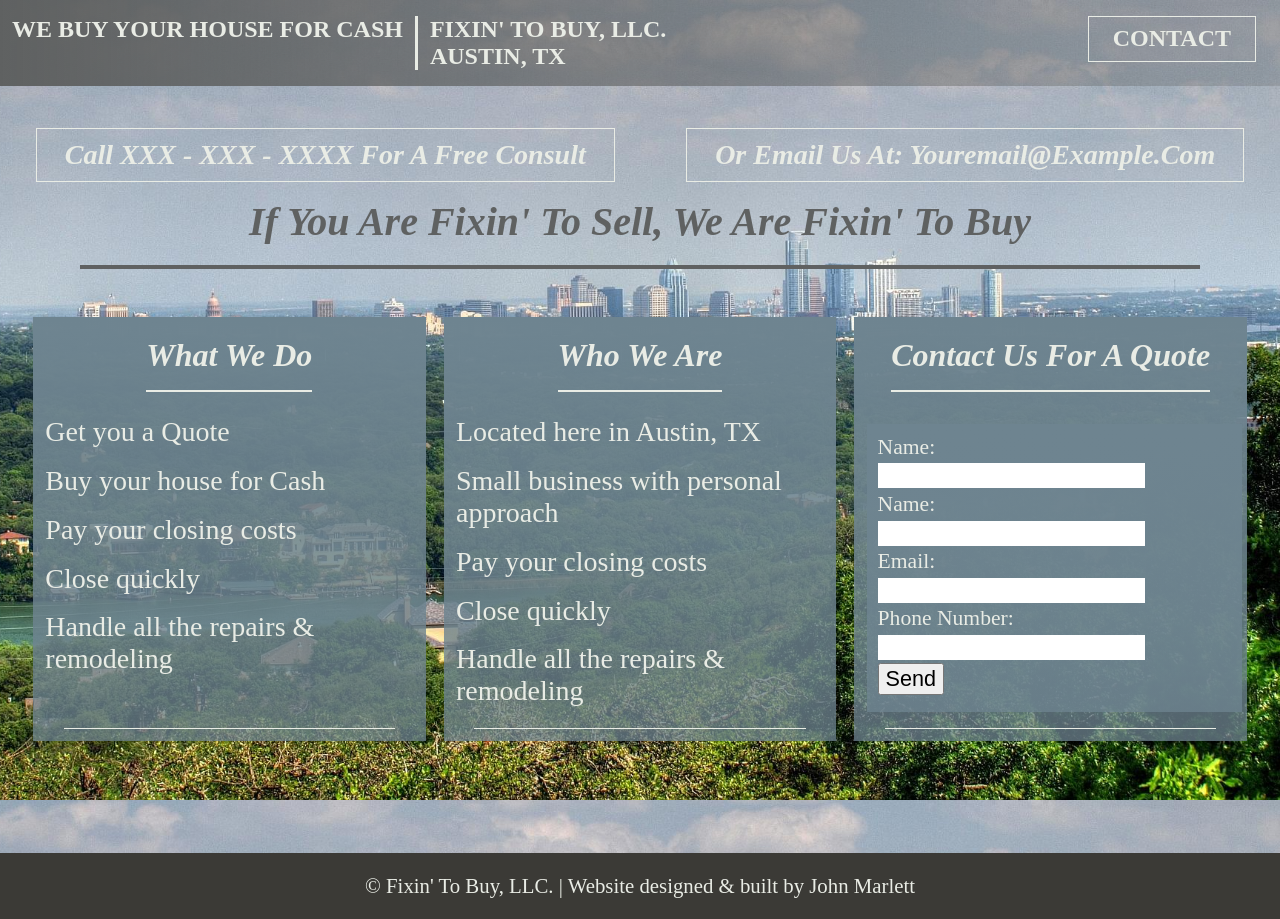
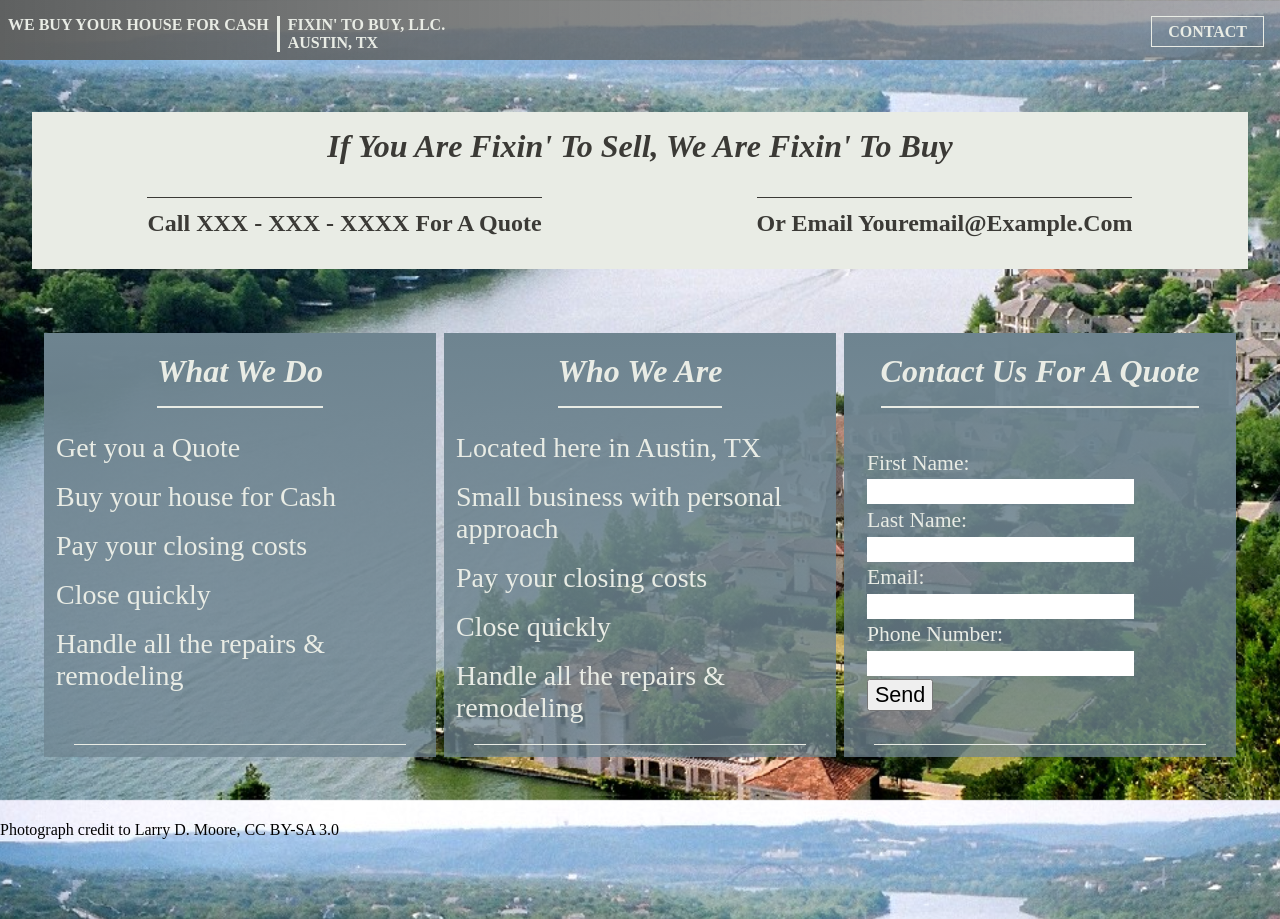
Before and after one commit to jmarlett93/F2B-site, a plain HTML site: page index.html in a window 1280 px wide. Shown: the top 919 px of the page. Drawn offline with Linux system fonts and the light colour scheme.

Commit message:
new image and header

```diff
--- a/css/main.css
+++ b/css/main.css
@@ -35,7 +35,7 @@ html, body, div, span, applet, object, iframe, a, abbr, acronym, address, big, c
 }
 
 html{
-  background: url(/css/images/austin-suburb.jpg) no-repeat center center fixed;
+  background: url(/css/images/lake-austin.jpg) no-repeat center center fixed;
   -webkit-background-size: cover;
   -moz-background-size: cover;
   -o-background-size: cover;
@@ -75,7 +75,7 @@ a {
 .wrapper {
     z-index: 500;
     /*background: transparent;*/
-    background: linear-gradient(to right, rgba(95,97,97, 1), rgba(95,97,97, 0.25));
+    background: linear-gradient(to right, rgba(95,97,97, 1), rgba(95,97,97, 0.5));
     height: auto;
     padding: 1em 0 0 0;
     width: 100%;
@@ -89,7 +89,7 @@ a {
     align-items: center; }
 
 #branding {
-    margin-bottom: 1em;
+    margin-bottom: 0.5em;
     width:100%;
     display:-webkit-flex;
     display: flex;
@@ -98,7 +98,7 @@ a {
     align-items: flex-start; }
 
 #branding > h1, #branding > div, #branding > ul{
-    font-size: 1.5em;
+    font-size: 1em;
     font-weight: 900;
     color:#e9ece5;
     text-transform: uppercase; }
@@ -128,8 +128,27 @@ a {
     transition: all 500ms ease-out;
     }
     #branding > ul > a:hover {
-        border: 1px solid #5F6161;
-        color: #5F6161; }
+
+        border: 1px solid #3b3a36;
+        color: #3b3a36; }
+
+/*end of wrapper header bar content*/
+
+#resources {
+    margin: 2rem;
+    padding: 1rem 0.5rem;
+    background-color: rgba(233,236,229,1); }
+
+#resources > h1 {
+    margin: 0 2em;
+    text-align: center;
+    padding: 0 0 0.5em 0;
+    /*color:#5F6161;*/
+    color:#3b3a36;
+    /*border-top: 1px solid #3b3a36;*/
+    font-size: 2em;
+    font-weight: 600;
+    font-style:italic; }
 
 #banner{
     width:100%;
@@ -140,40 +159,26 @@ a {
     display:-webkit-flex;
     display: flex;
     flex-direction: row;
-    justify-content:space-around;
-}
+    justify-content:space-around; }
+
 #banner > p {
     margin: auto;
-    padding:0.35em 1em;
-    border: 1px solid #e9ece5;
-    font-size: 1.75em;
+    padding-top: 0.5em;
+    /*background: rgba(95,97,97,0.5);*/
+    /*background: linear-gradient(to right, rgba(95,97,97,0.5), rgba(95,97,97, 0.25));*/
+    color: #3b3a36;
+    border-top: 1px solid #3b3a36;
+    font-size: 1.5em;
     font-weight: 800;
-    font-style: italic;
     text-transform: capitalize; }
-
-
-/*end of wrapper header bar content*/
-
-.content{
-      }
 
 .image-wrapper {
     width: 100%;
     position:relative; }
 
-main > h1 {
-    margin: 0 2em;
-    text-align: center;
-    padding: 0 0 0.5em 0;
-    color:#5F6161;
-    border-bottom: 0.1em solid #5F6161;
-    font-size: 2.5em;
-    font-weight: 600;
-    font-style:italic; }
-
 .container {
-    margin: 1rem;
-    padding: 1rem 0.5rem;
+    margin: 2em;
+    padding: 1em 0.5em;
     display: flex;
     flex-wrap: wrap;
     justify-content:flex-start; }
@@ -247,15 +252,18 @@ main > h1 {
 }
 
 #ajax-contact {
+   background:transparent;
     }
 
 #ajax-contact > div {
+    background:transparent;
     width: 98%;
     height: 98%;
     margin: 1%;
     font-size: 1.35em; }
 
 #ajax-contact > div > div {
+    background:transparent;
     margin: 1%; }
 
 #ajax-contact > div > div > label {
--- a/index.html
+++ b/index.html
@@ -2,6 +2,7 @@
 <html>
 <head>
 <meta charset="utf-8">
+<link rel="shortcut icon" type="image/x-icon" href="favicon.ico" />
 <link rel="stylesheet" href="./css/main.css" media="screen" title="base" charset="utf-8">
 <script src="./js/main.js" type="text/javascript" charset="utf-8"></script>
 <title>Sell Your House For Cash | Fixin To Buy, LLC.</title>
@@ -23,11 +24,15 @@
     </nav>
 
     <main>
+
+        <div id="resources">
+        <h1>If You Are Fixin' To Sell, We Are Fixin' To Buy</h1>
         <div id="banner">
-            <p>Call XXX - XXX - XXXX For A Free Consult</p>
-            <p>Or Email us at: youremail@example.com</p>
+            <p>Call XXX - XXX - XXXX For a Quote</p>
+            <p>Or Email youremail@example.com</p>
         </div>
-        <h1>If You Are Fixin' To Sell, We Are Fixin' To Buy</h1>
+        </div>
+
 
         <section id= "site-info" class="container">
 
@@ -58,11 +63,11 @@
                  <form id="ajax-contact" class="space-box" method="post" action="mailer.php">
                     <div>
                         <div class="field">
-                            <label for="First Name">Name:</label>
+                            <label for="First Name">First Name:</label>
                             <input type="text" id="first-name" name="first-name" required>
                         </div>
                         <div class="field">
-                            <label for="Last Name">Name:</label>
+                            <label for="Last Name">Last Name:</label>
                             <input type="text" id="last-name" name="last-name" required>
                         </div>
 
@@ -84,7 +89,7 @@
                 <footer></footer>
             </div>
         </section> <!-- end #site-info .container -->
-
+        <div><a href="https://commons.wikimedia.org/w/index.php?curid=203591">Photograph credit to Larry D. Moore, CC BY-SA 3.0 </a></div>
     </main>
 
     <footer class="site-footer"><h2>&copy Fixin' To Buy, LLC. | Website designed & built by John Marlett</h2></footer>
```
Also changed, not shown: css/images/lake-austin.jpg (added), 1 other file.
